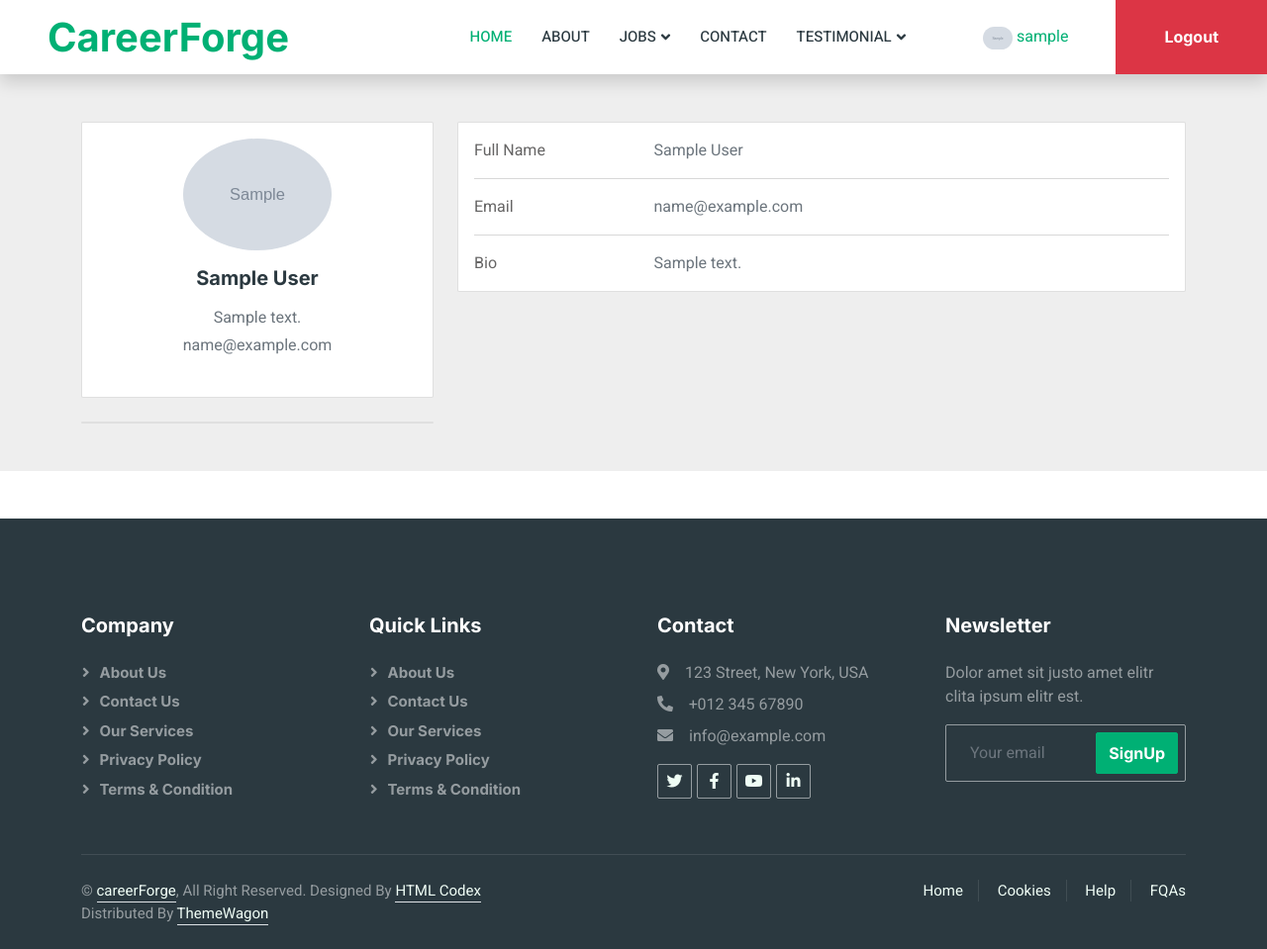
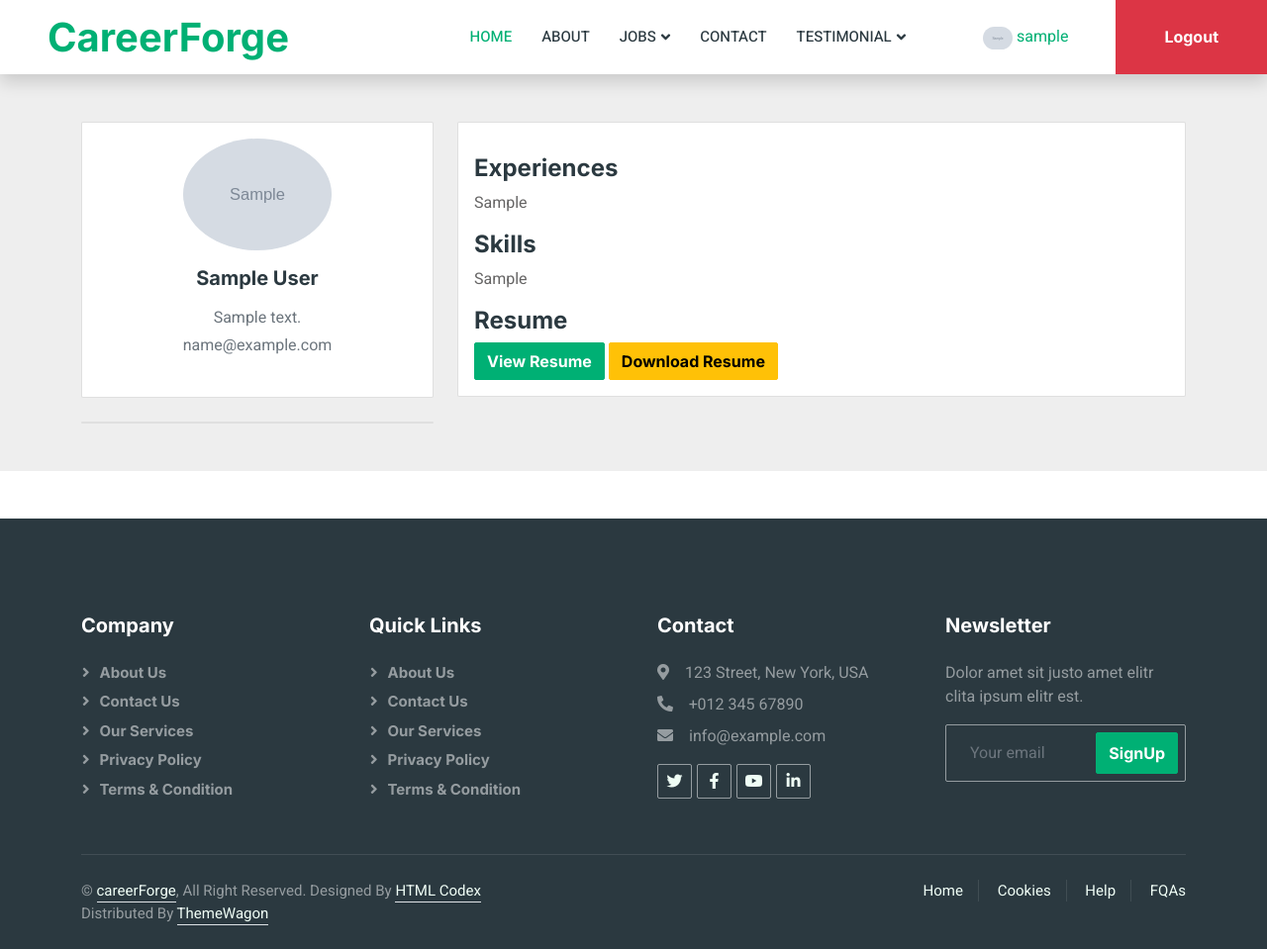
Before and after one commit to mepujan/careerForge, a Django app: page /accounts/profile/1/ in a window 1280 px wide. Shown: the whole page at 99% size. Run offline with Django 5.2, Linux system fonts and the light colour scheme; a user stored in the database is signed in; tables that the repository leaves empty hold one stand-in row (values such as "Sample post"); grey boxes marked "Sample" are stand-in pictures; some libraries are stand-ins or nearby versions.

Commit message:
profile model implemented

```diff
--- a/accounts/admin.py
+++ b/accounts/admin.py
@@ -1,4 +1,5 @@
 from django.contrib import admin
-from .models import User
+from .models import User, Profile
 
 admin.site.register(User)
+admin.site.register(Profile)
--- a/accounts/models.py
+++ b/accounts/models.py
@@ -1,5 +1,10 @@
 from django.db import models
 from django.contrib.auth.models import AbstractUser
+from abstract.base import BaseModel
+from django.core.exceptions import ValidationError
+from django.core.validators import FileExtensionValidator
+from ckeditor.fields import RichTextField
+
 
 USER_TYPE = (
     ('job-seeker', 'Job Seeker'),
@@ -35,3 +40,25 @@
     @property
     def full_name(self):
         return f"{self.first_name} {self.last_name}"
+
+
+def validete_file_size(value):
+    max_size = 5*1024*1024
+    if value.size > max_size:
+        raise ValidationError('File size mustnot exceed 5MB.')
+
+
+class Profile(BaseModel):
+    user = models.OneToOneField(User, on_delete=models.CASCADE)
+    experience = RichTextField()
+    skill = RichTextField()
+    github_url = models.URLField(null=True, blank=True)
+    portfolio_url = models.URLField(null=True, blank=True)
+    resume = models.FileField(upload_to='resume', validators=[
+                              FileExtensionValidator(['pdf', 'docx']), validete_file_size])
+
+    def __str__(self):
+        return f"{self.user.username} profile created"
+
+    class Meta:
+        ordering = ('-updated',)
--- a/accounts/templates/profile.html
+++ b/accounts/templates/profile.html
@@ -8,11 +8,11 @@
             <div class="col-lg-4">
                 <div class="card mb-4">
                     <div class="card-body text-center">
-                        <img src="{{profile.profile_pic.url}}" alt="avatar" class="rounded-circle img-fluid"
+                        <img src="{{profile.user.profile_pic.url}}" alt="avatar" class="rounded-circle img-fluid"
                             style="width: 150px;">
-                        <h5 class="my-3">{{profile.full_name}}</h5>
-                        <p class="text-muted mb-1">{{profile.bio}}</p>
-                        <p class="text-muted mb-4">{{profile.email}}</p>
+                        <h5 class="my-3">{{profile.user.full_name}}</h5>
+                        <p class="text-muted mb-1">{{profile.user.bio}}</p>
+                        <p class="text-muted mb-4">{{profile.user.email}}</p>
                     </div>
                 </div>
                 <div class="card mb-4 mb-lg-0">
@@ -22,33 +22,22 @@
             </div>
             <div class="col-lg-8">
                 <div class="card mb-4">
+
                     <div class="card-body">
-                        <div class="row">
-                            <div class="col-sm-3">
-                                <p class="mb-0">Full Name</p>
-                            </div>
-                            <div class="col-sm-9">
-                                <p class="text-muted mb-0">{{profile.full_name}}</p>
-                            </div>
+                        <div class="mt-3">
+                            <h4>Experiences</h4>
+                            <p>{{profile.experience | safe}}</p>
                         </div>
-                        <hr>
-                        <div class="row">
-                            <div class="col-sm-3">
-                                <p class="mb-0">Email</p>
-                            </div>
-                            <div class="col-sm-9">
-                                <p class="text-muted mb-0">{{profile.email}}</p>
-                            </div>
+                        <div class="mt-3">
+                            <h4>Skills</h4>
+                            <p>{{profile.skill | safe}}</p>
                         </div>
-
-                        <hr>
-                        <div class="row">
-                            <div class="col-sm-3">
-                                <p class="mb-0">Bio</p>
-                            </div>
-                            <div class="col-sm-9">
-                                <p class="text-muted mb-0">{{profile.bio}}</p>
-                            </div>
+                        <div class="mt-3">
+                            <h4>Resume</h4>
+                            <a href="{% url 'accounts:view-resume' profile.id%}" target="_blank"
+                                class="btn btn-primary">View Resume</a>
+                            <a href="{{profile.resume.url}}" download class="btn btn-warning">Download
+                                Resume</a>
                         </div>
 
                     </div>
--- a/accounts/urls.py
+++ b/accounts/urls.py
@@ -1,5 +1,5 @@
 from django.urls import path
-from .views import login_user, SignUpAsJobSeeker, logout_user, SignUpAsEmployee, profile
+from .views import login_user, SignUpAsJobSeeker, logout_user, SignUpAsEmployee, profile, view_resume
 
 app_name = 'accounts'
 
@@ -8,5 +8,6 @@
     path('logout/', logout_user, name='logout'),
     path('employee-signup/', SignUpAsEmployee.as_view(), name='signup-employer'),
     path('jobseeker-signup/', SignUpAsJobSeeker.as_view(), name='signup-employee'),
-    path('profile/<int:id>/', profile, name='profile')
+    path('profile/<int:id>/', profile, name='profile'),
+    path('view-resume/<int:id>/', view_resume, name='view-resume')
 ]
--- a/accounts/views.py
+++ b/accounts/views.py
@@ -1,11 +1,15 @@
 from typing import Any
-from django.http import HttpRequest, HttpResponse
-from django.shortcuts import render, redirect
+import os
+from django.http import HttpRequest, HttpResponse, FileResponse
+from django.shortcuts import render, redirect, get_object_or_404
 from django.contrib.auth import authenticate, login, logout
 from django.views.generic import CreateView
 from django.contrib import messages
 from django.contrib.auth import get_user_model
 from .forms import LoginForm, EmployeeRegistrationForm, JobSeekerRegistrationForm
+from .models import Profile
+from django.conf import settings
+from django.contrib.auth.decorators import login_required
 
 
 User = get_user_model()
@@ -79,14 +83,17 @@
         return context
 
 
+@login_required()
 def logout_user(request):
     logout(request)
     return redirect('accounts:login')
 
 
+@login_required()
 def profile(request, id):
     try:
-        profile = User.objects.get(id=id)
+        user = User.objects.get(id=id)
+        profile = Profile.objects.get(user=user)
         return render(request, 'profile.html', {'profile': profile})
     except User.DoesNotExist:
         print("User Doesnot exist")
@@ -95,3 +102,14 @@
         print("Multiple Objects Returned")
     except:
         print('Something went wrong.')
+
+
+@login_required()
+def view_resume(request, id):
+    profile = get_object_or_404(Profile, id=id)
+    file_path = profile.resume.path
+    if os.path.exists(file_path):
+        with open(file_path, 'rb') as pdf_file:
+            response = HttpResponse(pdf_file, content_type='application/pdf')
+            return response
+    return render(request, '404.html')
```
Also changed, not shown: accounts/migrations/0005_profile.py (added), jobs/migrations/0011_alter_testimonials_options.py (added).
